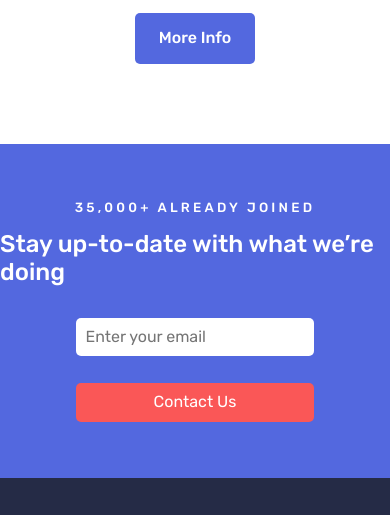
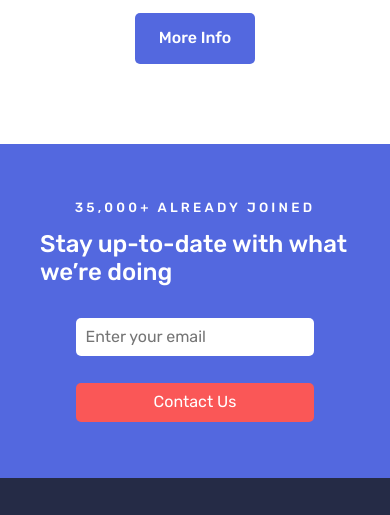
Before and after one commit to Nishant-Dwivedi/bookmark-FEM, a plain HTML site: page index.html in a window 390 px wide. Shown: the part 3703-4218 px from the top of the page. Drawn offline with Linux system fonts and the light colour scheme.

Commit message:
fixed some more alyout issues in very small screens

```diff
--- a/css/style.css
+++ b/css/style.css
@@ -144,7 +144,9 @@ main {
 }
 
 .left h1 {
+
     padding-inline: 2.5rem;
+
 }
 .left p {
     padding-inline: 2.5rem;
@@ -402,7 +404,7 @@ main {
     display: flex;
     flex-direction: column;
     align-items: center;
-    padding: 2.5rem 0;
+    padding: 2.5rem;
 }
 
 .signup > h4 {
```
